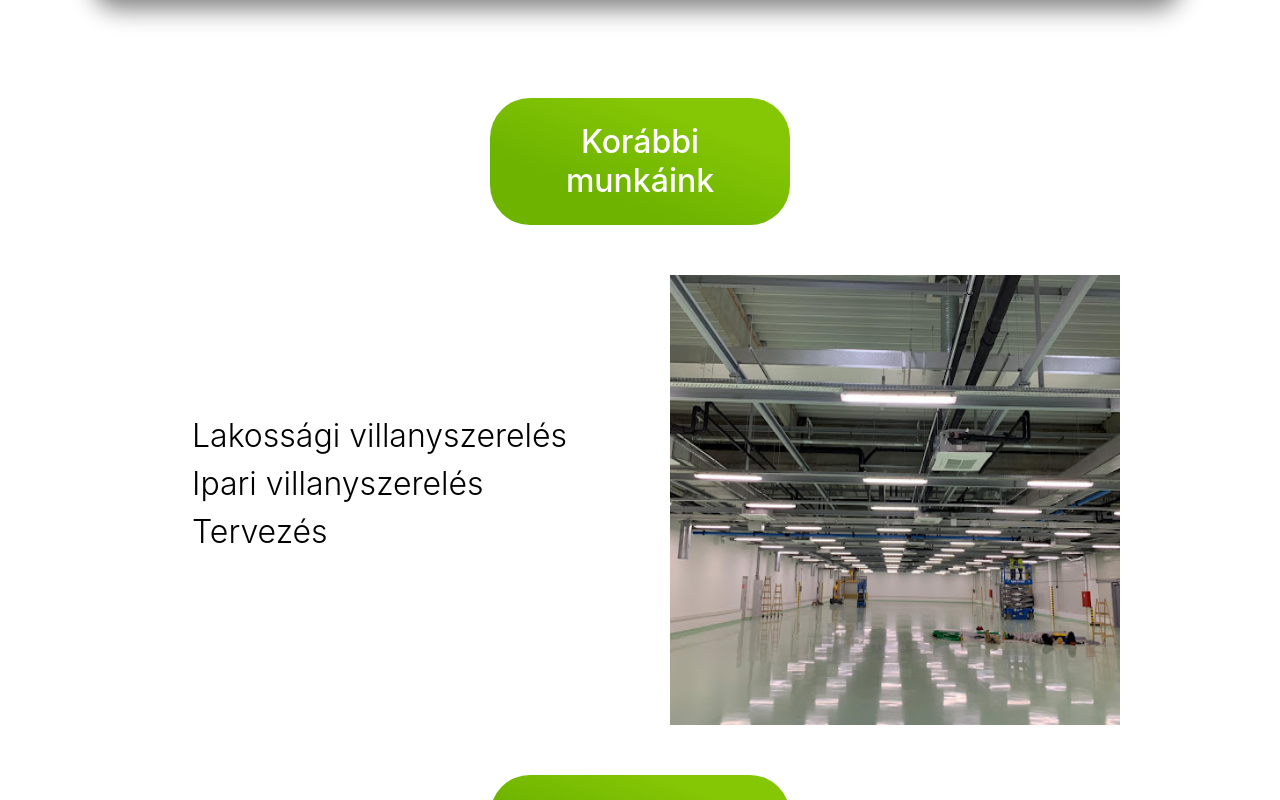
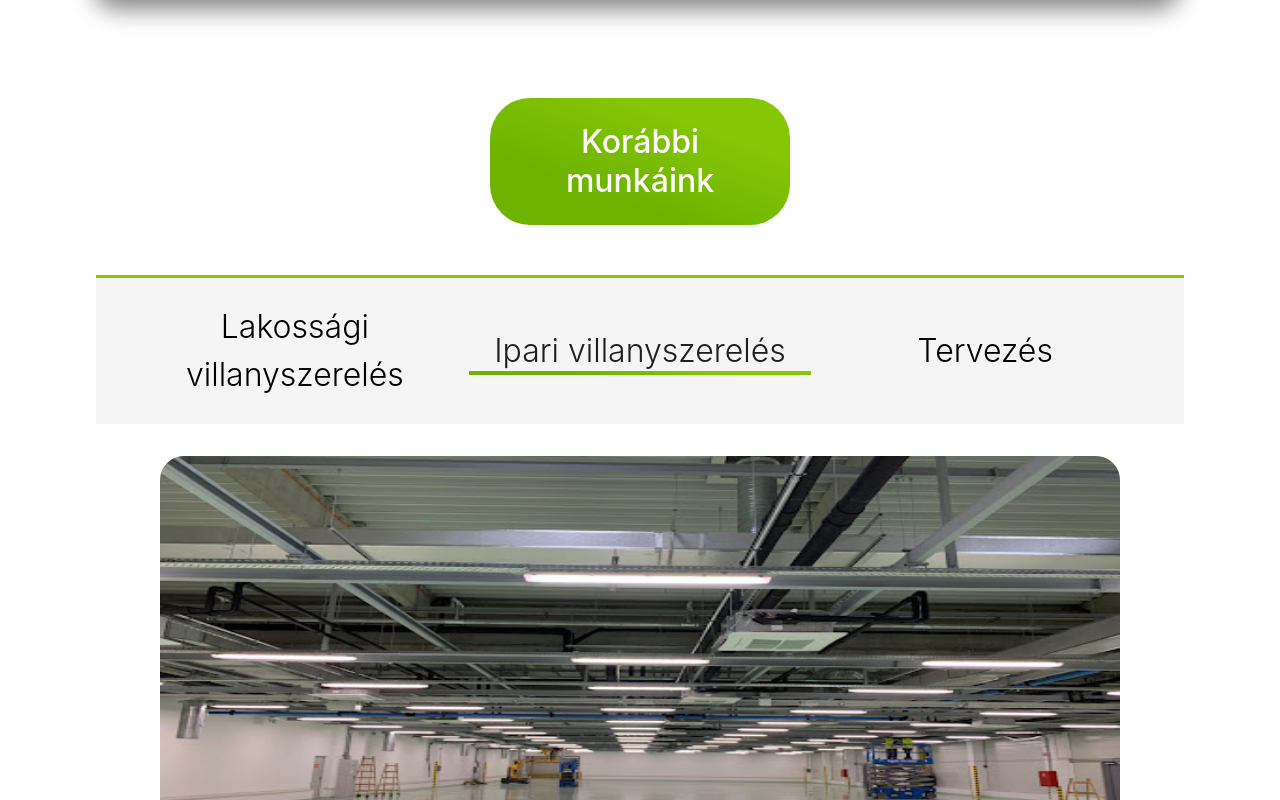
Before and after one commit to kdavid96/baranyi_epuletvillamossag, a React (Create React App) app: page / in a window 1280 px wide. Shown: the part 2000-2800 px from the top of the page. Built offline with nearby package versions, Linux system fonts and the light colour scheme.

Commit message:
final redesign

```diff
--- a/src/components/Work.jsx
+++ b/src/components/Work.jsx
@@ -3,7 +3,6 @@ import './styles.css';
 import drawing from '../images/drawing.jpg';
 import lakossagi from '../images/lakossagi.png';
 import ipari from '../images/ipari.jpg';
-import { Carousel } from 'react-bootstrap';
 import { Fade } from 'react-reveal';
 import React, {useState} from 'react';
 
@@ -23,6 +22,18 @@ export default function Work() {
             img: drawing,
             text: 'Tervezés'
         }];
+
+    const setSelectedLink = (e) => {
+        document.getElementById("lakossagivillanyszereles").className = "referenceLink";
+        document.getElementById("iparivillanyszereles").className = "referenceLink";
+        document.getElementById("tervezes").className = "referenceLink";
+        document.getElementById(e.target.id).className = document.getElementById(e.target.id).className + " active";
+    }
+
+    const superFunction = (img, e) => {
+        setImgSrc(img);
+        setSelectedLink(e);
+    }
     return (
         <div id="work" style={{zIndex: '1000'}}>
             <div className="title-div"><h1 className="green-button">Szolgáltatásaink</h1></div>
@@ -104,10 +115,13 @@ export default function Work() {
             </div>
             <div className="work-filler" style={{width: '80vw', position: 'relative', left: '10vw'}} id="work-filler">
                 <h1 className="green-button" style={{marginBottom: '50px'}}>Korábbi munkáink</h1>
-                <div className="work-flex" style={{display: 'flex', flexDirection: 'row', justifyContent: 'space-between',width: '75vw'}}>
-                    <p style={{width: '35vw', textAlign: 'center', display: 'flex', alignItems: 'center'}}>
-                        <ol>
-                            { imageArray.map(item => <li class="referenceLink" onClick={()=>setImgSrc(item.img)}>{item.text}</li>) }
+                <div className="work-flex" style={{display: 'flex', flexDirection: 'column', justifyContent: 'space-between', alignItems: 'center', width: '85vw'}}>
+                    <p style={{width: '85vw', textAlign: 'center', display: 'flex', alignItems: 'center'}}>
+                        <ol className="work-list">
+                            { imageArray.map(item => item.text.toLowerCase().replace(" ", "").replace("á", "a").replace("é", "e") == "iparivillanyszereles" ?
+                            <li id={item.text.toLowerCase().replace(" ", "").replace("á", "a").replace("é", "e")} class="referenceLink active" onClick={(e)=>superFunction(item.img, e)}>{item.text}</li>
+                            :
+                            <li id={item.text.toLowerCase().replace(" ", "").replace("á", "a").replace("é", "e")} class="referenceLink" onClick={(e)=>superFunction(item.img, e)}>{item.text}</li>) }
                         </ol>
                     </p>
                     {/*<Carousel style={{maxHeight: '55vh', minHeight: '630px'}}>
--- a/src/components/styles.css
+++ b/src/components/styles.css
@@ -139,13 +139,26 @@
     cursor: pointer;
     text-decoration: none;
     list-style-type: none;
-    text-align: left;
+    text-align: center;
     font-size: 2rem;
+    color: rgba(0, 0, 0);
+    background: linear-gradient(200.32deg,#86c705 23.46%,#6db300 69.93%);
+    background:  no-repeat 0 100%;
+    background-image: linear-gradient(200.32deg,#86c705 23.46%,#6db300 69.93%);
+    background-size: 0% 4px;
+    transition: background-size .3s ease;
+}
+
+.active{
+    color: rgba(0, 0, 0, 0.88);
+    transition: background-size .2s ease-in-out, color .2s ease-in-out;
+    background-size: 100% 4px;
 }
 
 .referenceImg{
-    width: 450px;
-    height: 450px;
+    width: 75vw;
+    height: 35vw;
+    border-radius: 24px;
 }
 
 .title-div{
@@ -186,6 +199,7 @@
 .cardIllustration img{
     height: auto;
     width: 100%;
+    border-radius: 15px;
 }
 
 .card{
@@ -241,6 +255,24 @@
     flex-direction: column;
     justify-content: center;
     align-items: center;
+}
+
+.work-list{
+    padding-top: 25px;
+    padding-bottom: 25px;
+    background-color: whitesmoke;
+    width: 85vw;
+    height: auto;
+    display: flex;
+    flex-direction: row;
+    justify-content: space-evenly;
+    align-items: center;
+    border-top: 3px solid #86c705;
+    padding-inline: 25px;
+}
+
+.work-list li{
+    width: 33%;
 }
 
 .footer{
@@ -337,6 +369,18 @@
         margin-top: 150px;
     }
 
+    .work-list{
+        width: 90vw;
+    }
+
+    .work-list li{
+        font-size: 1.5rem;
+    }
+
+    .card{
+        width: 98% !important;
+    }
+
     #logo{
         display: none;
     }
@@ -345,6 +389,11 @@
 @media screen and (max-width: 800px){
     .navbarBrand{
         font-size: 2rem;
+    }
+
+    .referenceImg{
+        width: 90vw;
+        height: 90vw;
     }
 }
 
@@ -375,7 +424,7 @@
     }
 
     .card {
-        width: 90vw !important;
+        width: 98vw !important;
     }
 
     .card p {
@@ -384,6 +433,14 @@
 
     p {
         width: 90vw !important;
+    }
+
+    .work-list{
+        width: 98vw;
+    }
+
+    .work-list li{
+        font-size: 1rem;
     }
 
     .contact-info{
--- a/src/index.css
+++ b/src/index.css
@@ -16,3 +16,7 @@ body {
   font-weight: 300 !important;
   overflow-x: hidden !important;
 }
+
+#root{
+  overflow-x: hidden !important;
+}
```
